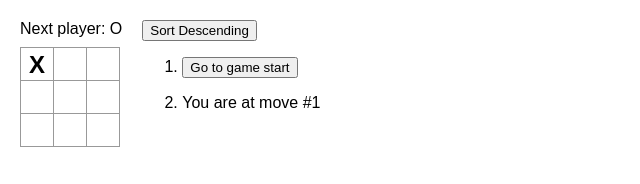
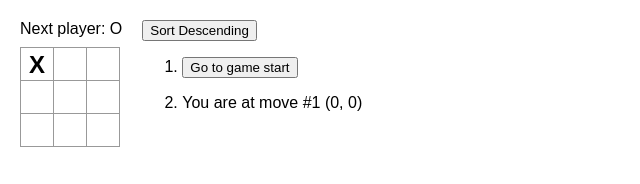
Before and after one commit to jiashao-dev/react-tic-tac-toe-tutorial, a React (Create React App) app in the folder src/: page / in a window 1280 px wide. Both pictures are taken after a click on the button 37 px from the left and 64 px from the top of the page. Shown: the top 184 px of the page, without its empty margins (0-640 px from the left). Built offline with nearby package versions, Linux system fonts and the light colour scheme.

Commit message:
Display the location of each move in row, column format in the history

```diff
--- a/src/App.js
+++ b/src/App.js
@@ -1,4 +1,12 @@
 import React, { useState } from "react";
+
+function findDifference(currentBoard, prevBoard) {
+  for (let i = 0; i < 9; i++) {
+    if (currentBoard[i] !== prevBoard[i]) {
+      return i;
+    }
+  }
+}
 
 // Game component
 export default function Game() {
@@ -9,13 +17,19 @@ export default function Game() {
   const xIsNext = currentMove % 2 === 0;
 
   const moves = history.map((squares, move) => {
-    let description = move > 0 ? "Go to move #" + move : "Go to game start";
+    const isCurrentMove = move === currentMove;
+    const isGameStart = move === 0;
+    const squareBePlayed = isGameStart ? findDifference(squares, Array(9).fill(null)) : findDifference(squares, history[move - 1]);
+    const [x, y] = [Math.floor(squareBePlayed / 3), Math.floor(squareBePlayed % 3)]
+    const currentText = `You are at move #${move} ${isGameStart ? "" : `(${x}, ${y})`}`;
+    const buttonText = move > 0 ? `Go to move #${move} (${x}, ${y})` : "Go to game start";
+
     return (
       <li key={move}>
         {
-          move === currentMove ?
-            <p>{`You are at move #${move}`}</p> :
-            <p><button onClick={() => jumpTo(move)}>{description}</button></p>
+          isCurrentMove ?
+            <p>{currentText}</p> :
+            <p><button onClick={() => jumpTo(move)}>{buttonText}</button></p>
         }
       </li>
     )
@@ -81,7 +95,7 @@ function Board({ xIsNext, squares, onPlay }) {
       const squareID = i * 3 + j;
 
       row.push(
-        <Square key={squareID} value={squares[i * 3 + j]} onSquareClick={() => handleClick(i * 3 + j)} isWinnerSquare={winner && winner.includes(squareID)} />
+        <Square key={squareID} value={squares[squareID]} onSquareClick={() => handleClick(squareID)} isWinnerSquare={winner && winner.includes(squareID)} />
       )
     }
 
```
